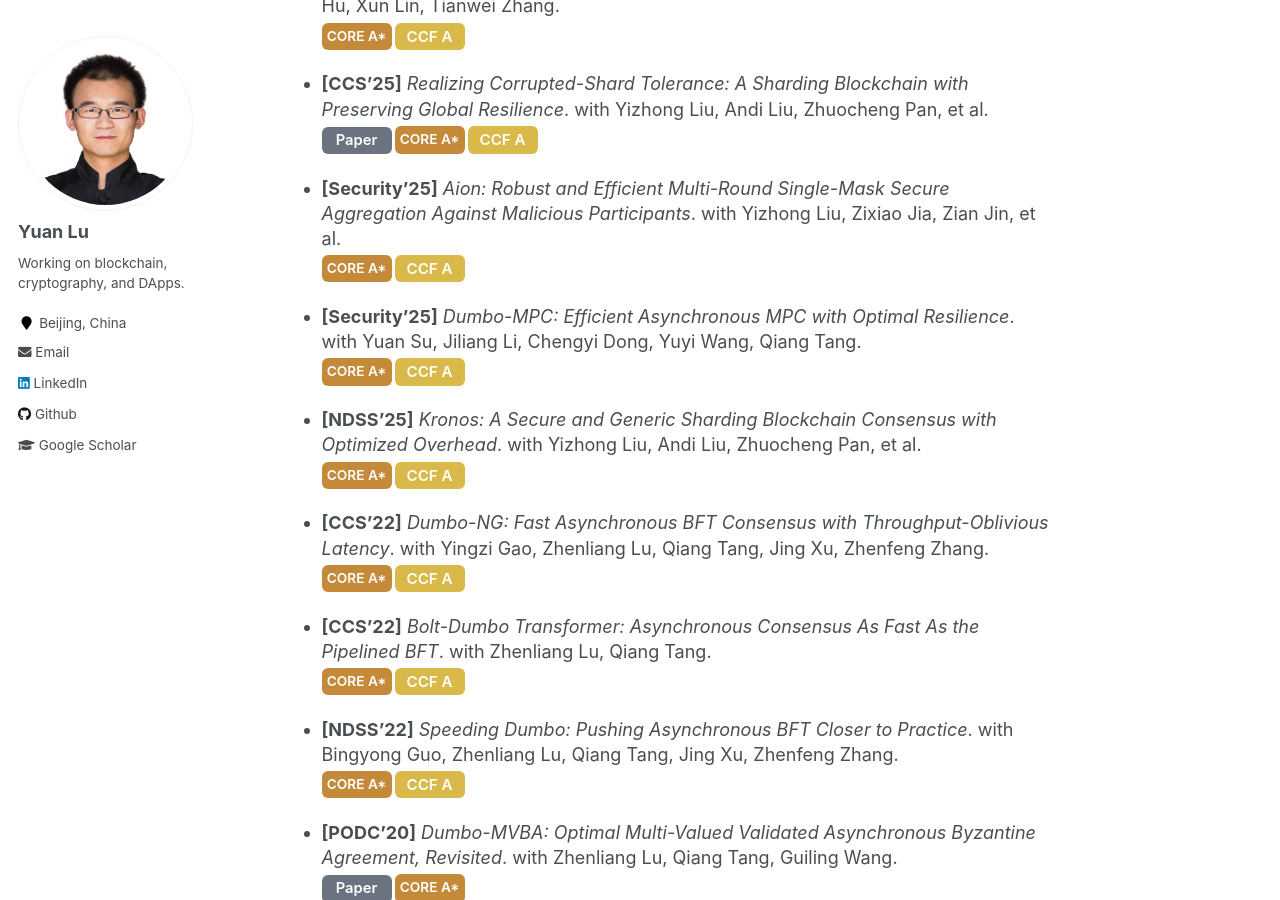
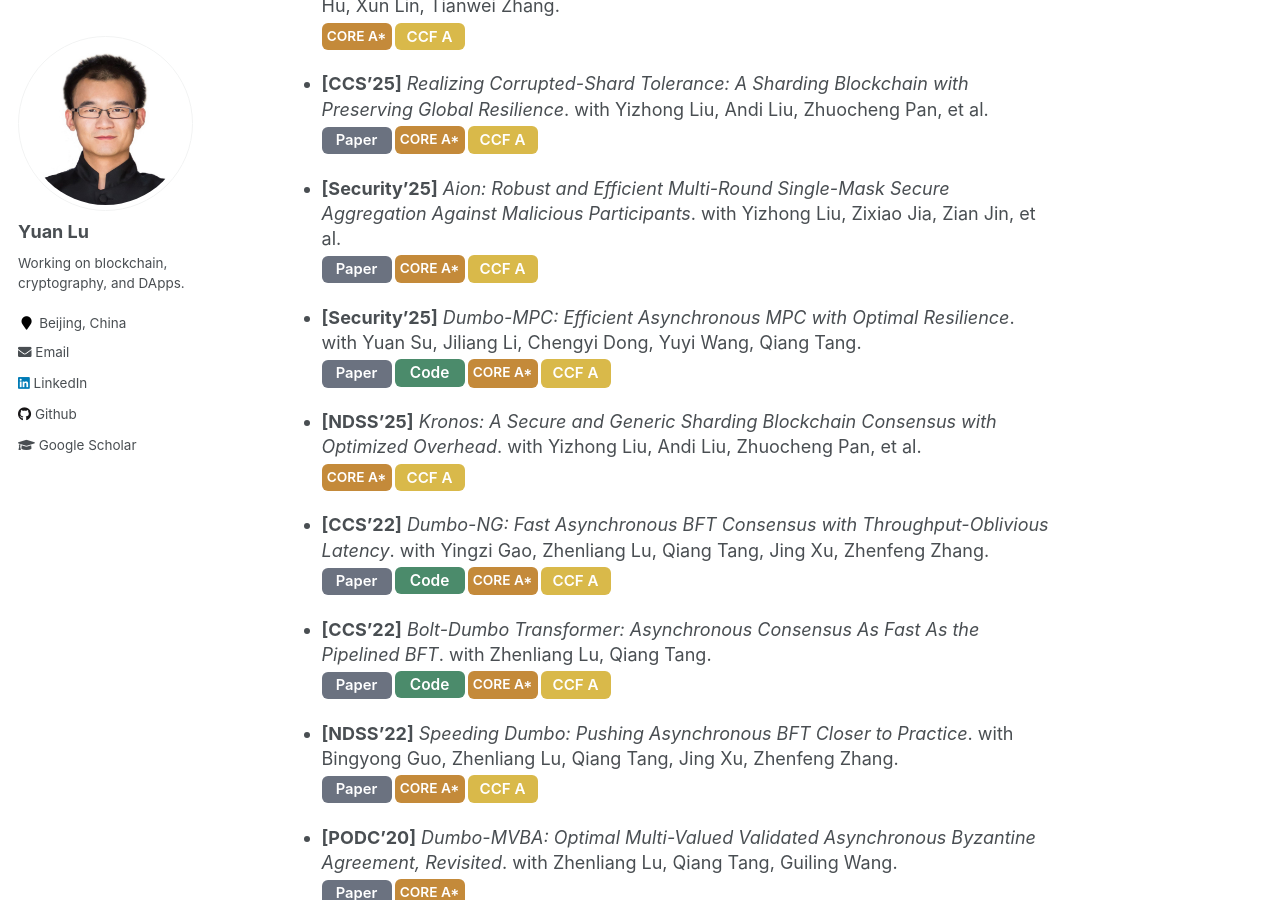
Before and after one commit to yylluu/yylluu.github.io, a Jekyll site: the page built from _pages/about.md, in a window 1280 px wide and 900 px high, scrolled down 1316 px. Built offline with Jekyll 4.4.1, drawn with Linux system fonts in a browser that asks for light colours.

Commit message:
Update about.md

```diff
--- a/_pages/about.md
+++ b/_pages/about.md
@@ -78,16 +78,25 @@ Many of my research results have been published in top-tier computer science ven
 <li class="pub-entry">
 <strong>[Security’25]</strong> <em>Aion: Robust and Efficient Multi-Round Single-Mask Secure Aggregation Against Malicious Participants</em>. with Yizhong Liu, Zixiao Jia, Zian Jin, et al.
 <div class="pub-badges">
-<span class="pub-badge badge-core">CORE A*</span>
-<span class="pub-badge badge-ccf">CCF A</span>
+    <a href="https://www.usenix.org/conference/usenixsecurity25/presentation/liu-yizhong" target="_blank">
+    <span class="pub-badge badge-paper">Paper</span>
+  </a>
+  <span class="pub-badge badge-core">CORE A*</span>
+  <span class="pub-badge badge-ccf">CCF A</span>
 </div>
 </li>
 
 <li class="pub-entry">
 <strong>[Security’25]</strong> <em>Dumbo-MPC: Efficient Asynchronous MPC with Optimal Resilience</em>. with Yuan Su, Jiliang Li, Chengyi Dong, Yuyi Wang, Qiang Tang.
 <div class="pub-badges">
-<span class="pub-badge badge-core">CORE A*</span>
-<span class="pub-badge badge-ccf">CCF A</span>
+  <a href="https://www.usenix.org/conference/usenixsecurity25/presentation/su-yuan" target="_blank">
+    <span class="pub-badge badge-paper">Paper</span>
+  </a>
+  <a href="https://github.com/dcy456/Dumbo-MPC" target="_blank">
+    <span class="pub-badge badge-code">Code</span>
+  </a>
+  <span class="pub-badge badge-core">CORE A*</span>
+  <span class="pub-badge badge-ccf">CCF A</span>
 </div>
 </li>
 
@@ -102,24 +111,39 @@ Many of my research results have been published in top-tier computer science ven
 <li class="pub-entry">
 <strong>[CCS’22]</strong> <em>Dumbo-NG: Fast Asynchronous BFT Consensus with Throughput-Oblivious Latency</em>. with Yingzi Gao, Zhenliang Lu, Qiang Tang, Jing Xu, Zhenfeng Zhang.
 <div class="pub-badges">
-<span class="pub-badge badge-core">CORE A*</span>
-<span class="pub-badge badge-ccf">CCF A</span>
+  <a href="https://arxiv.org/abs/2209.00750" target="_blank">
+    <span class="pub-badge badge-paper">Paper</span>
+  </a>
+  <a href="https://github.com/fascy/Dumbo_NG" target="_blank">
+    <span class="pub-badge badge-code">Code</span>
+  </a>
+  <span class="pub-badge badge-core">CORE A*</span>
+  <span class="pub-badge badge-ccf">CCF A</span>
 </div>
 </li>
 
 <li class="pub-entry">
 <strong>[CCS’22]</strong> <em>Bolt-Dumbo Transformer: Asynchronous Consensus As Fast As the Pipelined BFT</em>. with Zhenliang Lu, Qiang Tang.
 <div class="pub-badges">
-<span class="pub-badge badge-core">CORE A*</span>
-<span class="pub-badge badge-ccf">CCF A</span>
+  <a href="https://arxiv.org/abs/2103.09425" target="_blank">
+    <span class="pub-badge badge-paper">Paper</span>
+  </a>
+  <a href="https://github.com/yylluu/BDT" target="_blank">
+    <span class="pub-badge badge-code">Code</span>
+  </a>
+  <span class="pub-badge badge-core">CORE A*</span>
+  <span class="pub-badge badge-ccf">CCF A</span>
 </div>
 </li>
 
 <li class="pub-entry">
 <strong>[NDSS’22]</strong> <em>Speeding Dumbo: Pushing Asynchronous BFT Closer to Practice</em>. with Bingyong Guo, Zhenliang Lu, Qiang Tang, Jing Xu, Zhenfeng Zhang.
 <div class="pub-badges">
-<span class="pub-badge badge-core">CORE A*</span>
-<span class="pub-badge badge-ccf">CCF A</span>
+  <a href="https://eprint.iacr.org/2022/027" target="_blank">
+    <span class="pub-badge badge-paper">Paper</span>
+  </a>
+  <span class="pub-badge badge-core">CORE A*</span>
+  <span class="pub-badge badge-ccf">CCF A</span>
 </div>
 </li>
 
```
